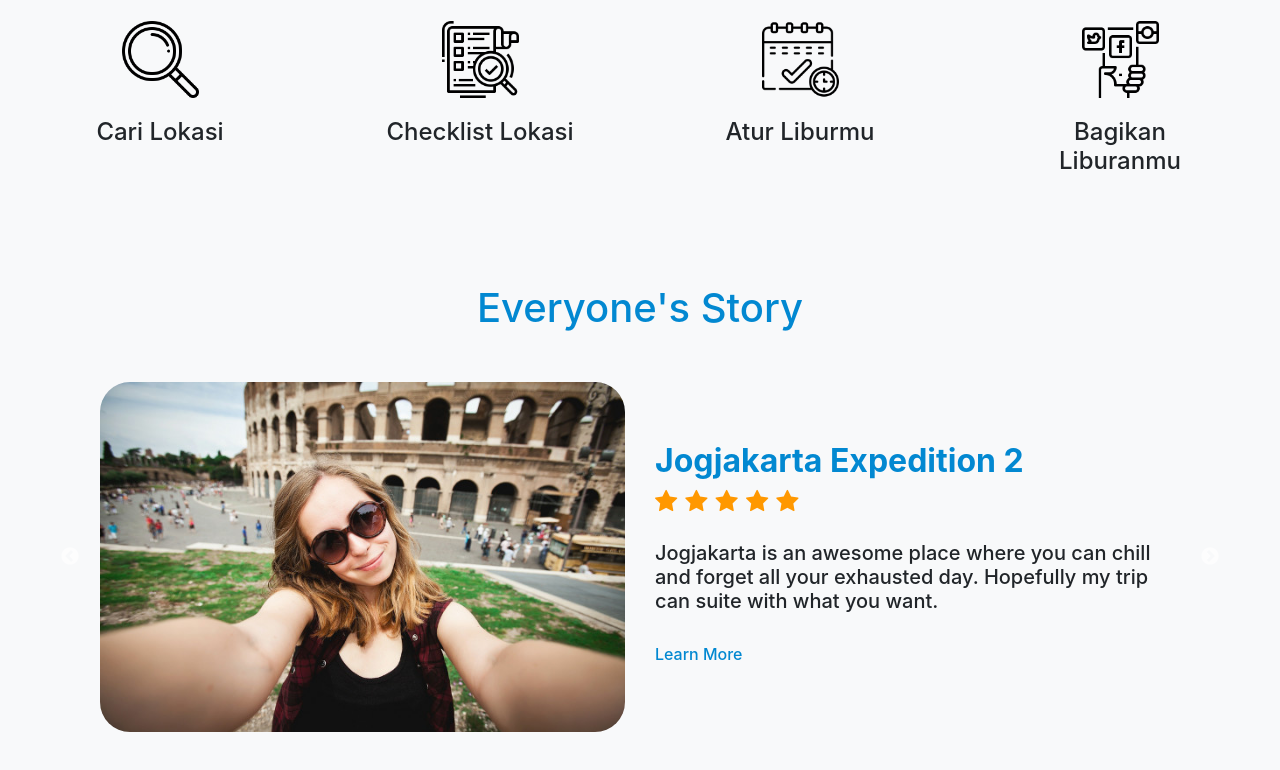
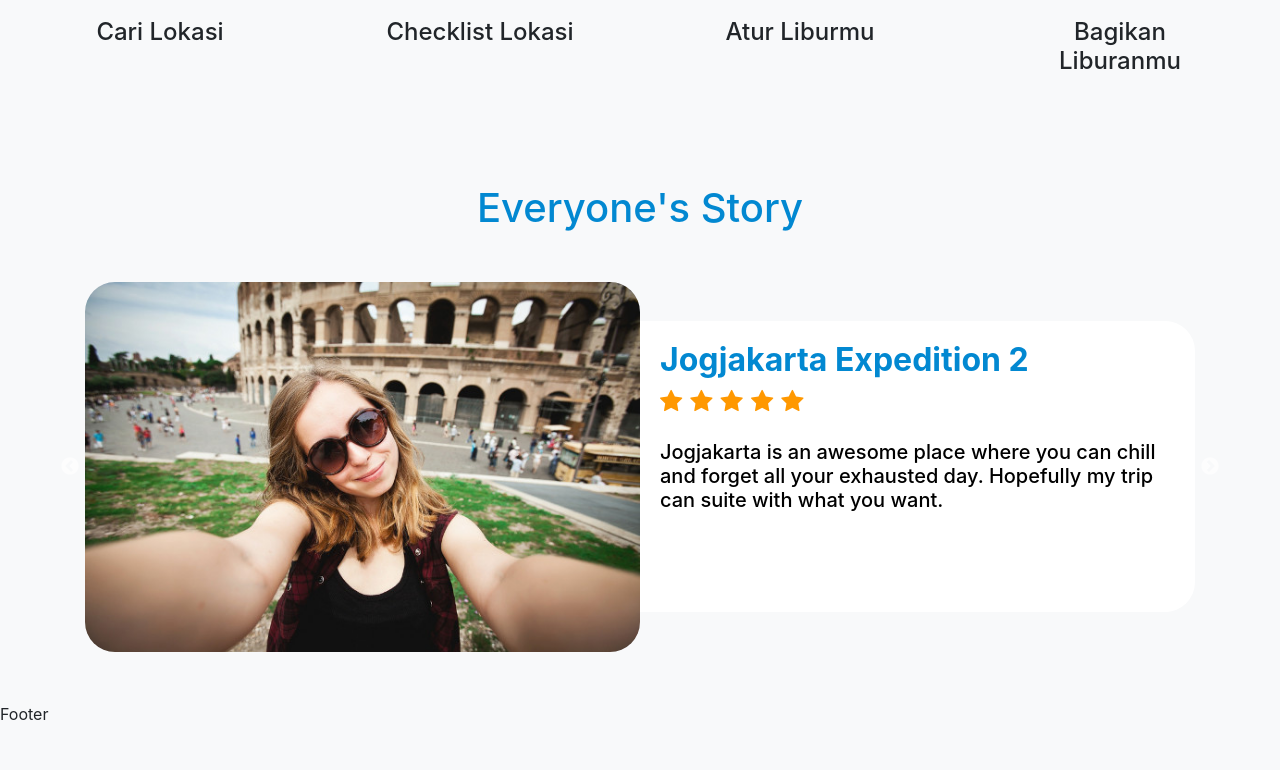
Before and after one commit to wincentrtz/aturlibur, a React (Create React App) app: page / in a window 1280 px wide. Shown: the part 908-1678 px from the top of the page. After the commit the page ends 1634 px from the top, so only its background shows below. Built offline with nearby package versions, Linux system fonts and the light colour scheme.

Commit message:
Story animation

```diff
--- a/package.json
+++ b/package.json
@@ -9,6 +9,7 @@
     "popper.js": "^1.14.6",
     "react": "^16.7.0",
     "react-dom": "^16.7.0",
+    "react-router": "^4.3.1",
     "react-scripts": "2.1.1",
     "react-slick": "^0.23.2",
     "slick-carousel": "^1.8.1"
--- a/src/components/common/RoundButton/RoundButton.jsx
+++ b/src/components/common/RoundButton/RoundButton.jsx
@@ -2,7 +2,8 @@ import React from "react";
 import "./roundButton.css";
 
 const style = {
-  padding: "10px 20px"
+  padding: "10px 20px",
+  marginRight: "10px"
 };
 
 const RoundButton = ({ text, size }) => {
--- a/src/components/common/RoundImage/RoundImage.jsx
+++ b/src/components/common/RoundImage/RoundImage.jsx
@@ -2,7 +2,6 @@ import React from "react";
 import "./roundImage.css";
 
 const RoundImage = ({ image }) => {
-  console.log(image);
   return (
     <div>
       <img
--- a/src/components/pages/Home/About/about.css
+++ b/src/components/pages/Home/About/about.css
@@ -1,5 +1,4 @@
 #about-section {
-  padding-top: 50px;
   padding-bottom: 50px;
 }
 
--- /dev/null
+++ b/src/components/pages/Home/Footer/footer.jsx
@@ -0,0 +1,7 @@
+import React from "react";
+
+const Footer = () => {
+  return <div>Footer</div>;
+};
+
+export default Footer;
--- a/src/components/pages/Home/Home.jsx
+++ b/src/components/pages/Home/Home.jsx
@@ -5,6 +5,7 @@ import Landing from "./Landing/Landing";
 import About from "./About/About";
 import Favorite from "./Favorite/Favorite";
 import Story from "./Story/Story";
+import Footer from "./Footer/footer";
 
 class Home extends Component {
   state = {
@@ -32,6 +33,7 @@ class Home extends Component {
         <About />
         <Favorite />
         <Story story={story} />
+        <Footer />
       </div>
     );
   }
--- a/src/components/pages/Home/Landing/landing.css
+++ b/src/components/pages/Home/Landing/landing.css
@@ -1,5 +1,5 @@
 #landing-section {
-  margin-bottom: 100px;
+  margin-bottom: 50px;
 }
 
 #landing-motto-section {
--- a/src/components/pages/Home/Story/Story.jsx
+++ b/src/components/pages/Home/Story/Story.jsx
@@ -1,24 +1,14 @@
 import React from "react";
-
 import Slider from "react-slick";
-import story from "../../../../assets/story.jpg";
-import selfie from "../../../../assets/selfie.jpg";
 import "./story.css";
 import RoundImage from "../../../common/RoundImage/RoundImage";
 
 const settings = {
-  fade: true,
   infinite: true,
-  speed: 500,
+  speed: 200,
   slidesToShow: 1,
   slidesToScroll: 1,
-  autoplay: true,
-  dots: false,
-  pauseOnHover: false
-};
-
-const rowStyle = {
-  display: "flex"
+  autoplay: true
 };
 
 const Story = ({ story }) => {
@@ -28,10 +18,10 @@ const Story = ({ story }) => {
       <Slider {...settings}>
         {story.map(item => (
           <div key={item.title} className="row slider-row">
-            <div className="col-6">
+            <div className="col-6" style={{ padding: "0" }}>
               <RoundImage image={item.image} />
             </div>
-            <div className="col-6" id="story-sliders">
+            <div className="col-6" id="story-sliders" style={{ padding: "0" }}>
               <div className="story-description">
                 <h2 className="story-name">{item.title}</h2>
                 <h4 className="mb-4">
@@ -42,7 +32,9 @@ const Story = ({ story }) => {
                   <i className="fa fa-star" />
                 </h4>
                 <h5>{item.description}</h5>
-                <h6 className="learn-more mt-4">Learn More</h6>
+                <h1 className="learn-more mt-4">
+                  <i className="fa fa-long-arrow-right" />
+                </h1>
               </div>
             </div>
           </div>
--- a/src/components/pages/Home/Story/story.css
+++ b/src/components/pages/Home/Story/story.css
@@ -25,8 +25,27 @@
   font-weight: bolder;
 }
 
-.story-description > h2 {
+.story-description {
+  color: black;
+  background-color: white;
+  padding: 20px;
+  border-radius: 00px 30px 30px 0px;
+  transform: scale(1);
+  transition: 0.5s ease;
+}
+
+.story-description:hover {
+  color: white;
+  background-color: #0288d1 !important;
+  overflow: hidden;
+}
+
+.story-name {
   color: #0288d1;
+}
+
+.story-description:hover .story-name {
+  color: white !important;
 }
 
 .fa-star {
@@ -35,6 +54,11 @@
 }
 
 .learn-more {
-  color: #0288d1;
-  display: inline-block;
+  color: white;
+  text-align: right;
+  transition: 0.5s ease;
 }
+
+.learn-more:hover {
+  font-size: 4em;
+}
```
Also changed, not shown: 1 other file (tests, documents, lock files or other folders).
